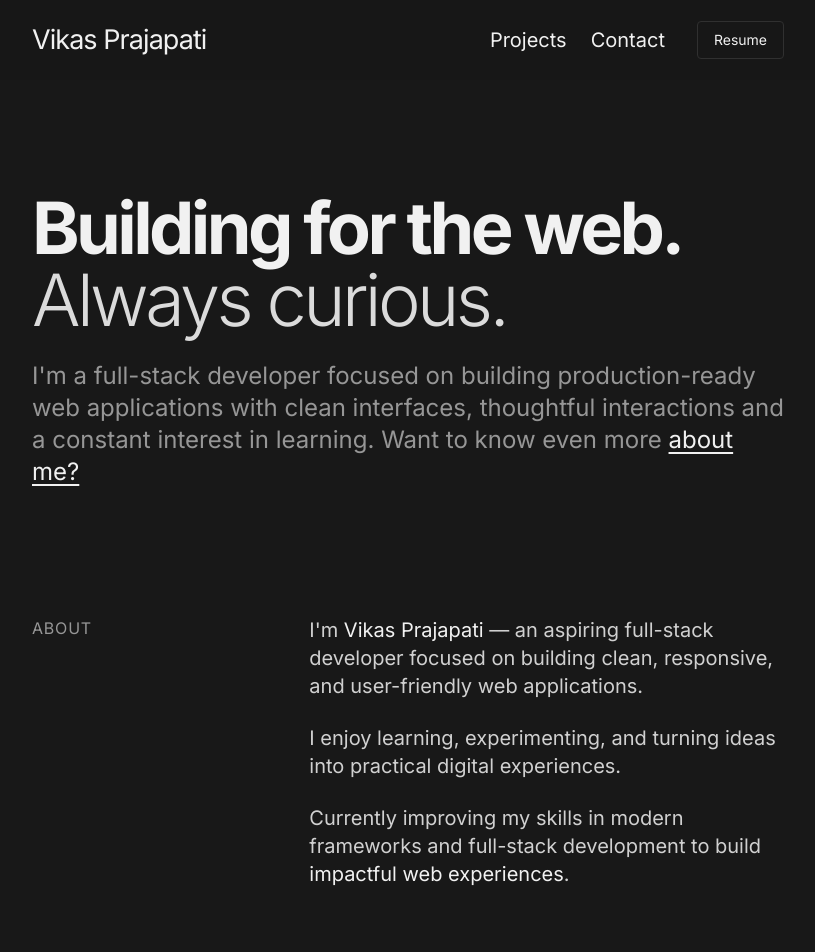
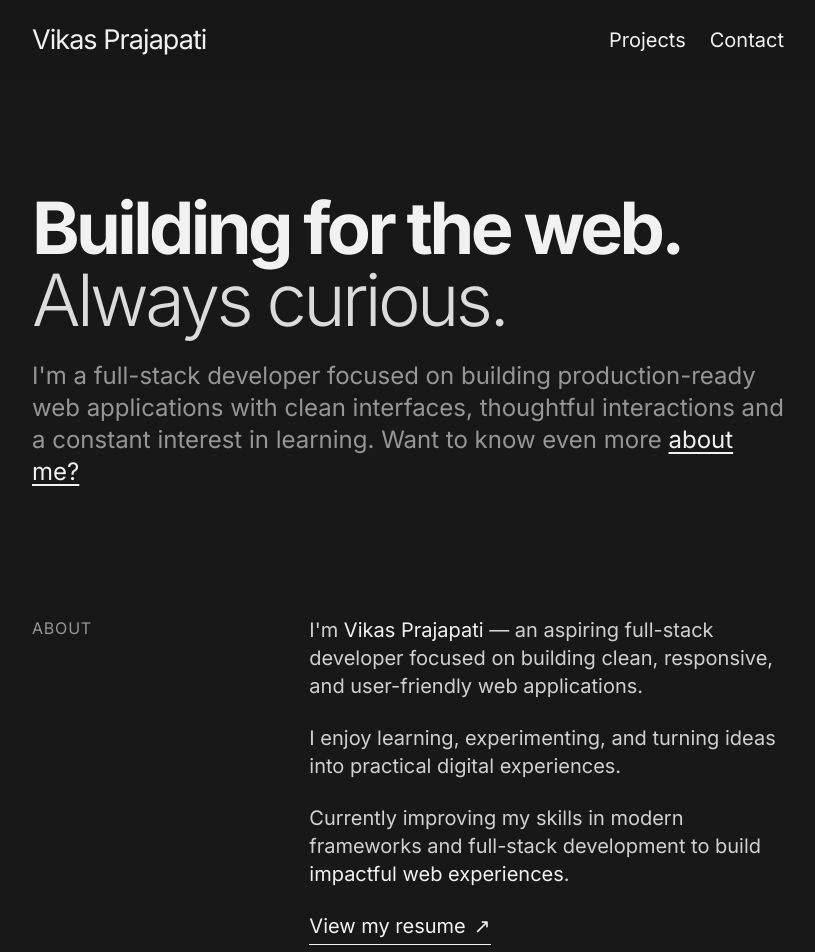
Before and after one commit to vikasprajapati3/portfolio, a React (Vite) app: page / in a window 1280 px wide. Shown: the top 952 px of the page, without its empty margins (232-1047 px from the left). Built offline with nearby package versions, Linux system fonts and the light colour scheme.

Commit message:
add font awesome icons and fix resume placing

```diff
--- a/package.json
+++ b/package.json
@@ -10,6 +10,9 @@
     "preview": "vite preview"
   },
   "dependencies": {
+    "@fortawesome/free-brands-svg-icons": "^7.3.1",
+    "@fortawesome/free-solid-svg-icons": "^7.3.1",
+    "@fortawesome/react-fontawesome": "^3.5.0",
     "react": "^19.2.8",
     "react-dom": "^19.2.8"
   },
--- a/src/components/About.jsx
+++ b/src/components/About.jsx
@@ -35,6 +35,18 @@ export default function About() {
                             Currently improving my skills in modern frameworks and full-stack
                             development to build <span className="text-ink">impactful web experiences</span>.
                         </p>
+
+                        <a
+                            href="/resume.pdf"
+                            target="_blank"
+                            rel="noopener noreferrer"
+                            className="inline-flex items-center gap-2 mt-4 text-ink
+                                   border-b border-ink pb-1
+                                   hover:opacity-60 transition-opacity"
+                        >
+                            View my resume
+                            <span>↗</span>
+                        </a>
                     </div>
 
 
--- a/src/components/Footer.jsx
+++ b/src/components/Footer.jsx
@@ -1,9 +1,39 @@
+import { FontAwesomeIcon } from '@fortawesome/react-fontawesome';
+import {
+    faGithub,
+    faLinkedin,
+} from '@fortawesome/free-brands-svg-icons';
+import {
+    faEnvelope,
+    faArrowUpRightFromSquare,
+} from '@fortawesome/free-solid-svg-icons';
+
 const LINKS = [
-    { href: 'mailto:your-email@example.com', label: '✉', aria: 'Email', external: false },
-    { href: 'https://github.com/vikasprajapati3', label: 'GH', aria: 'GitHub', external: true },
-    { href: 'https://www.linkedin.com/in/vikas-prajapati-0a1032330', label: 'in', aria: 'LinkedIn', external: true },
-    { href: '/resume.pdf', label: '↗', aria: 'Resume', external: true },
-]
+    {
+        href: 'mailto:your-email@example.com',
+        icon: faEnvelope,
+        aria: 'Email',
+        external: false,
+    },
+    {
+        href: 'https://github.com/vikasprajapati3',
+        icon: faGithub,
+        aria: 'GitHub',
+        external: true,
+    },
+    {
+        href: 'https://www.linkedin.com/in/vikas-prajapati-0a1032330',
+        icon: faLinkedin,
+        aria: 'LinkedIn',
+        external: true,
+    },
+    {
+        href: '/resume.pdf',
+        icon: faArrowUpRightFromSquare,
+        aria: 'Resume',
+        external: true,
+    },
+];
 
 export default function Footer() {
     return (
@@ -15,18 +45,24 @@ export default function Footer() {
                 </div>
 
                 <div className="flex items-center gap-4">
-                    {LINKS.map(l => (
-                        <a key={l.aria} href={l.href} aria-label={l.aria}
+                    {LINKS.map((l) => (
+                        <a
+                            key={l.aria}
+                            href={l.href}
+                            aria-label={l.aria}
                             target={l.external ? '_blank' : undefined}
                             rel={l.external ? 'noopener noreferrer' : undefined}
-                            className="w-10 h-10 grid place-items-center text-muted border border-transparent
-                          hover:text-ink hover:border-line hover:-translate-y-0.5 rounded transition-all">
-                            {l.label}
+                            className="w-10 h-10 grid place-items-center text-muted border border-transparent hover:text-ink hover:border-line hover:-translate-y-0.5 rounded transition-all"
+                        >
+                            <FontAwesomeIcon
+                                icon={l.icon}
+                                className="text-lg"
+                            />
                         </a>
                     ))}
                 </div>
 
             </div>
         </footer>
-    )
+    );
 }
--- a/src/components/Header.jsx
+++ b/src/components/Header.jsx
@@ -43,15 +43,7 @@ export default function Header() {
                         Contact
                     </a>
 
-                    <a
-                        href="/resume.pdf"
-                        target="_blank"
-                        rel="noopener noreferrer"
-                        className="ml-2 px-4 py-2 text-sm border border-line rounded
-                        hover:border-ink transition"
-                    >
-                        Resume
-                    </a>
+
 
                 </nav>
 
```
Also changed, not shown: 1 other file (tests, documents, lock files or other folders).
